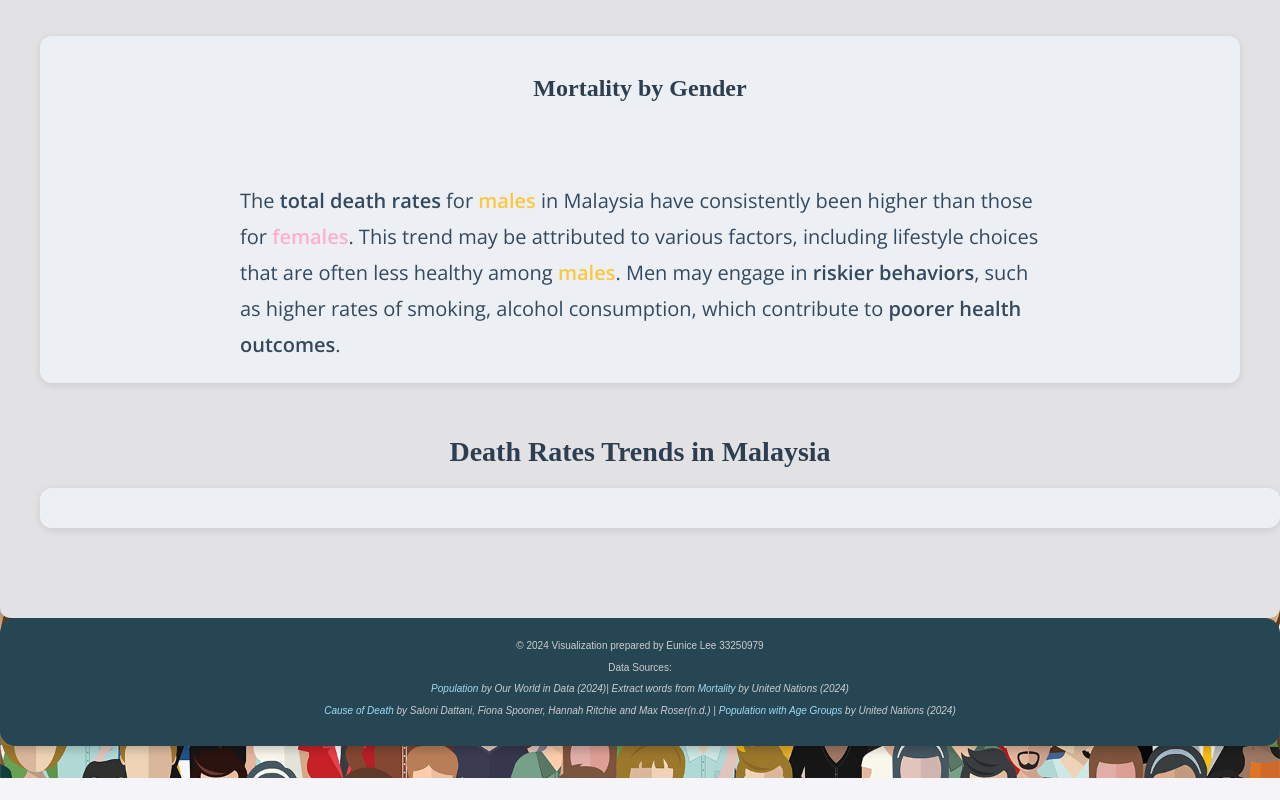
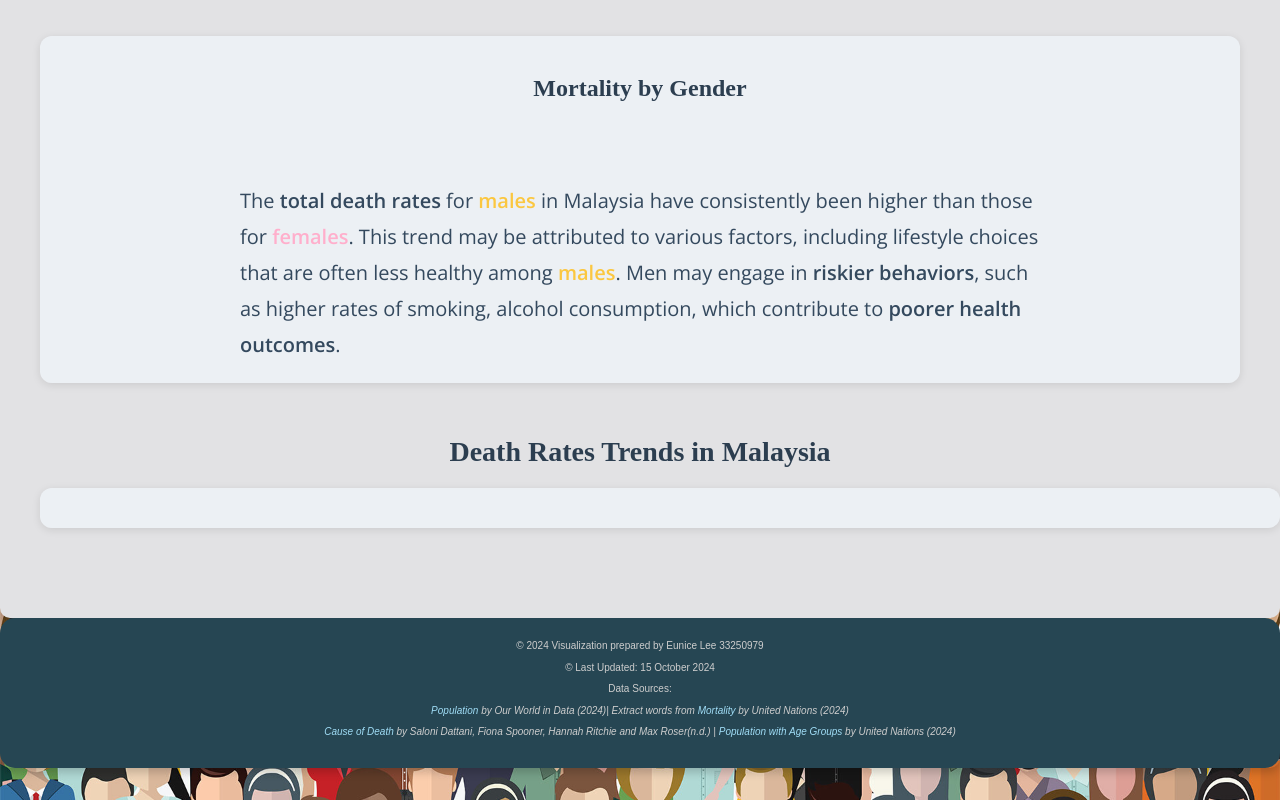
Before and after one commit to EuniceLEEWJ/FIT3179, a plain HTML site: page Data_Viz2/index.html in a window 1280 px wide. Shown: the part 1984-2784 px from the top of the page. Before the commit the page ends 2762 px from the top, so only its background shows below. Drawn offline with nearby package versions, Linux system fonts and the light colour scheme; a script that the page names is missing.

Commit message:
Update index.html

```diff
--- a/Data_Viz2/index.html
+++ b/Data_Viz2/index.html
@@ -138,6 +138,7 @@
 
     <footer>
         <p>© 2024 Visualization prepared by Eunice Lee 33250979</p>
+        <p>© Last Updated: 15 October 2024</p>
         <p>Data Sources:</p>
         <p class="data-sources"><a href="https://ourworldindata.org/grapher/population">Population</a> by Our World in Data (2024)| Extract words from <a href="https://population.un.org/wpp/Download/Standard/Mortality/">Mortality</a> by United Nations (2024)</p>
         <p class="data-sources"><a href="https://ourworldindata.org/causes-of-death">Cause of Death</a> by Saloni Dattani, Fiona Spooner, Hannah Ritchie and Max Roser(n.d.)  | <a href="https://population.un.org/wpp/Download/Standard/Population/">Population with Age Groups</a> by United Nations (2024)</p>
```
